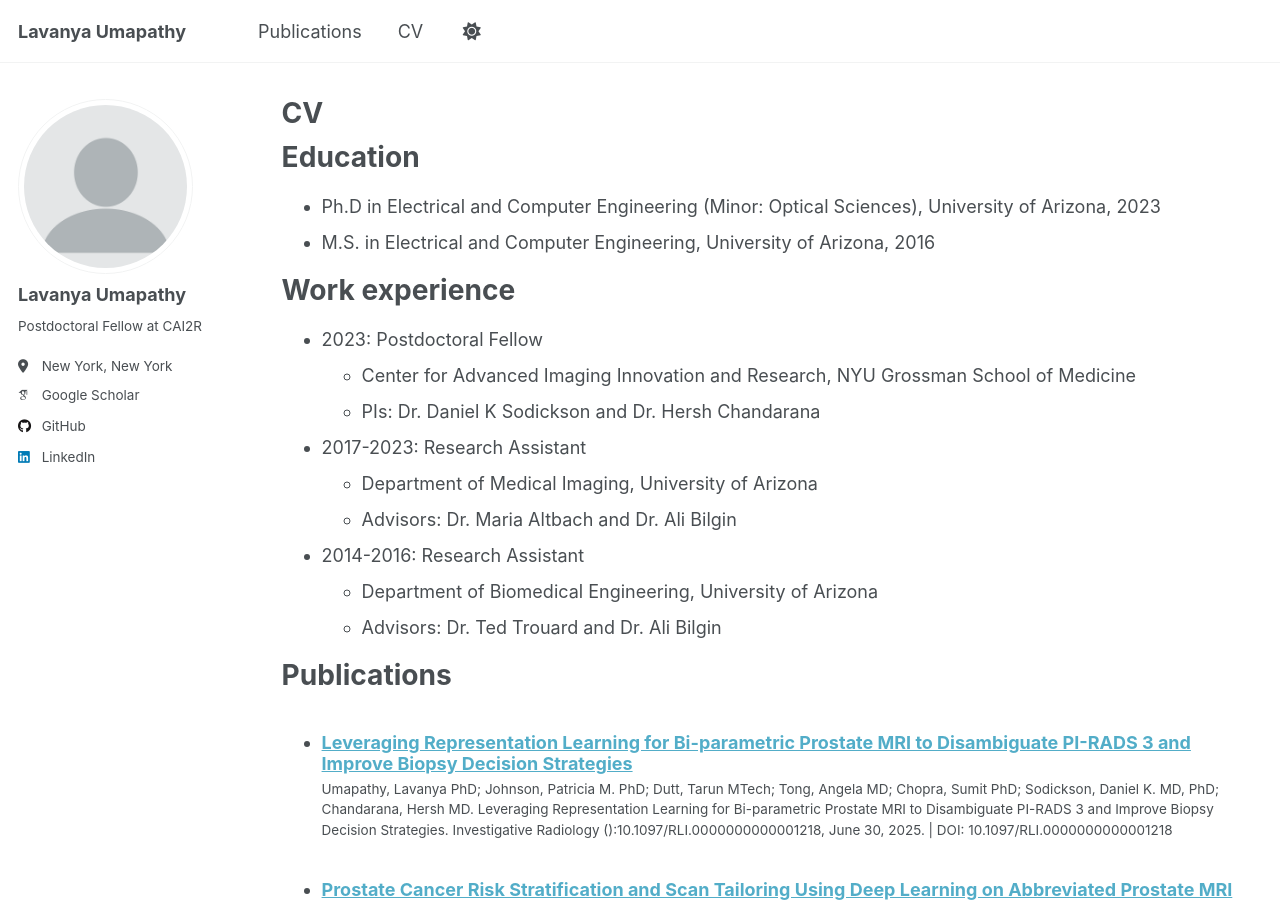
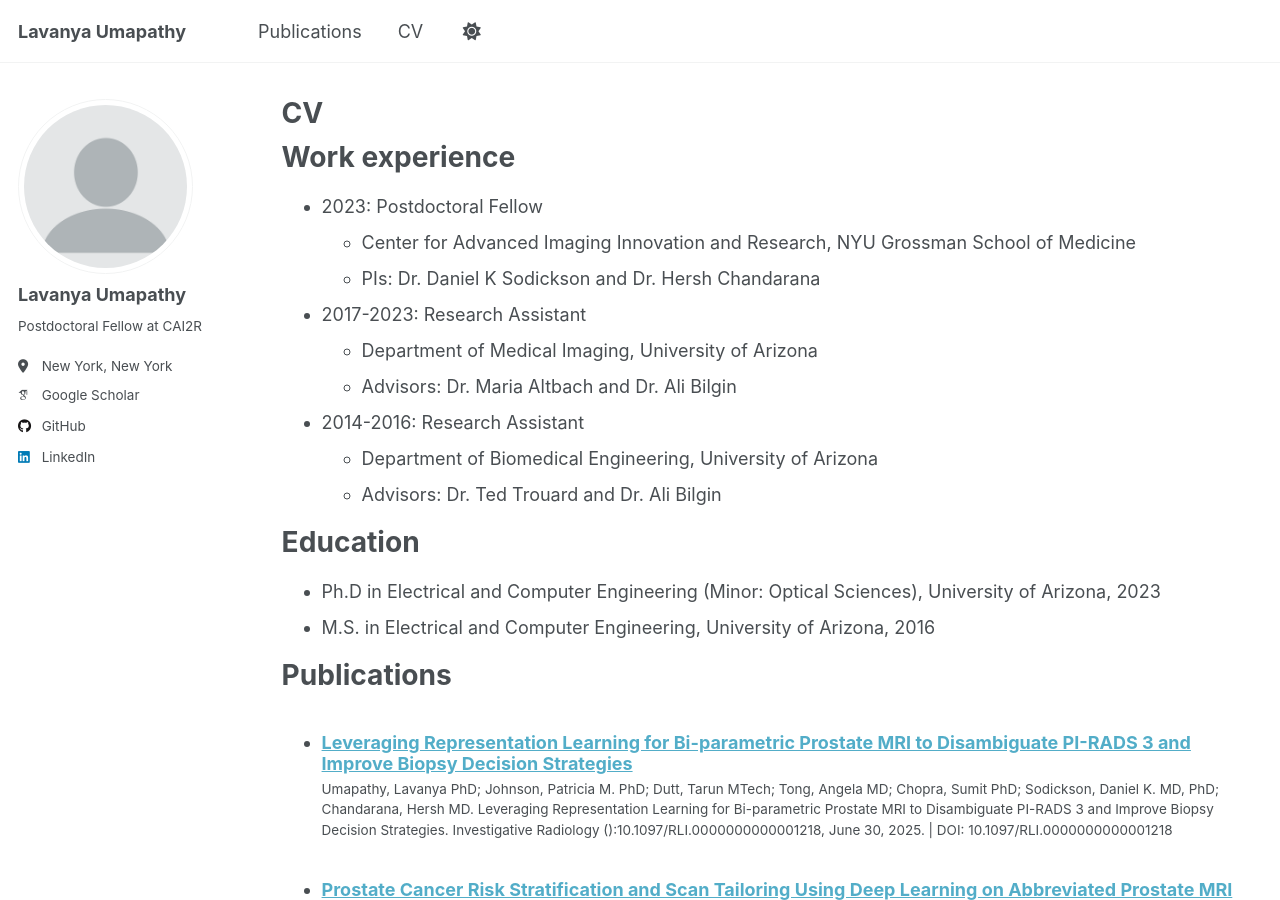
Before and after one commit to lunastra26/lunastra26.github.io, a Jekyll site: the page built from _pages/cv.md, in a window 1280 px wide and 900 px high. Built offline with Jekyll 4.4.1, drawn with Linux system fonts in a browser that asks for light colours; some web fonts are replaced; part of the change alters nothing that is shown.

Commit message:
Update cv.md

```diff
--- a/_pages/cv.md
+++ b/_pages/cv.md
@@ -8,11 +8,6 @@ redirect_from:
 ---
 
 {% include base_path %}
-
-Education
-======
-* Ph.D in Electrical and Computer Engineering (Minor: Optical Sciences), University of Arizona, 2023
-* M.S. in Electrical and Computer Engineering, University of Arizona, 2016
 
 
 Work experience
@@ -29,6 +24,11 @@ Work experience
   * Department of Biomedical Engineering, University of Arizona
   * Advisors: Dr. Ted Trouard and Dr. Ali Bilgin
 
+Education
+======
+* Ph.D in Electrical and Computer Engineering (Minor: Optical Sciences), University of Arizona, 2023
+* M.S. in Electrical and Computer Engineering, University of Arizona, 2016
+
 
 Publications
 ======
```
